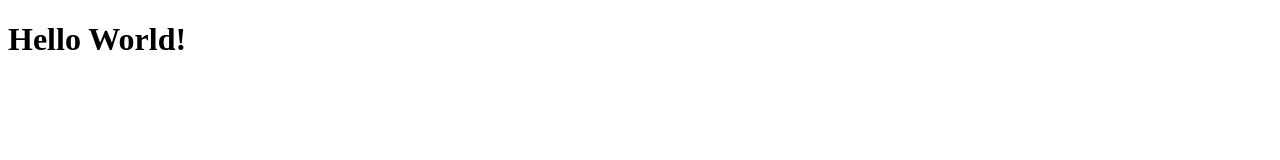
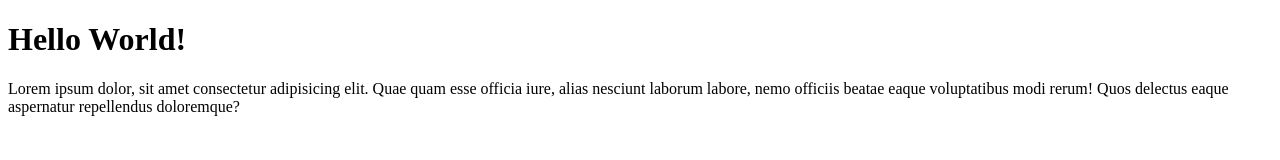
Before and after one commit to furqon921/furqon-git-test, a plain HTML site: page index.html in a window 1280 px wide. Drawn offline with Linux system fonts and the light colour scheme.

Commit message:
menambahkan paragpaf

```diff
--- a/index.html
+++ b/index.html
@@ -10,6 +10,9 @@
 
 <body>
     <h1>Hello World!</h1>
+    <p>Lorem ipsum dolor, sit amet consectetur adipisicing elit. Quae quam esse officia iure, alias nesciunt laborum
+        labore, nemo officiis beatae eaque voluptatibus modi rerum! Quos delectus eaque aspernatur repellendus
+        doloremque?</p>
 </body>
 
 </html>
```
